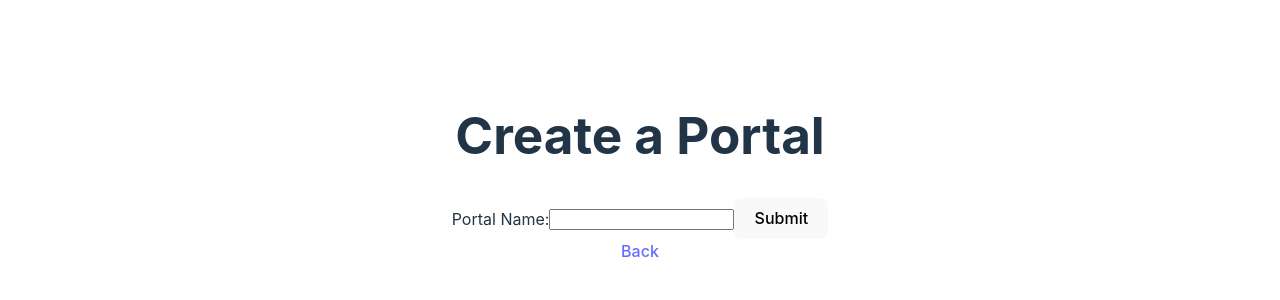
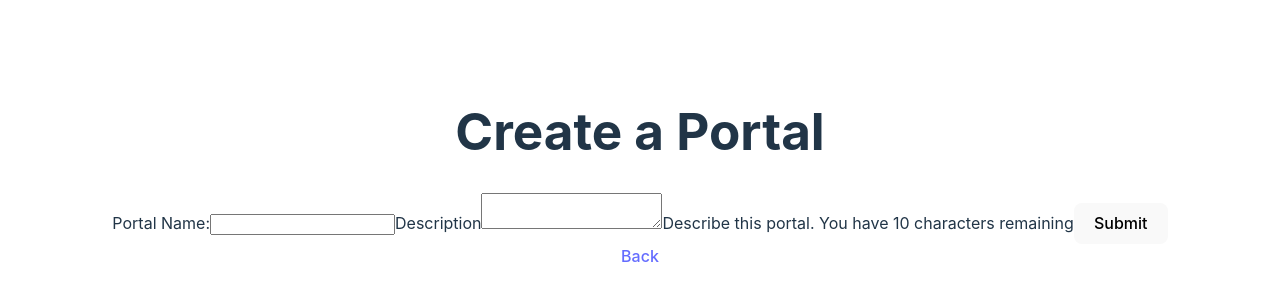
Before and after one commit to escott2/portals, a React (Vite) app: page /create-portal in a window 1280 px wide. Shown: the part 232-532 px from the top of the page. Built offline with nearby package versions, Linux system fonts and the light colour scheme.

Commit message:
portals: add form inputs and logic

```diff
--- a/src/pages/CreatePortal.tsx
+++ b/src/pages/CreatePortal.tsx
@@ -1,14 +1,53 @@
 import { Link } from "react-router-dom";
+import { useState} from "react";
 
 function CreatePortal() {
+
+  const [portals, setPortals] = useState<string[]>([]);
+  const [portalName, setPortalName] = useState("");
+  const [portalDescription, setPortalDescription] = useState("");
+  const [descriptionInfo, setDescriptionInfo] = useState("Describe this portal. You have 10 characters remaining");
+
+  const addPortal = () => {
+    setPortals(initialPortals => [...initialPortals, portalName]);
+  }
+
+  const handleSubmit = (event: React.FormEvent<HTMLFormElement>) => {
+    event.preventDefault();
+    setPortalName("");
+    addPortal();
+  }
+
+  const handleChangeDescription = (e: React.ChangeEvent<HTMLTextAreaElement>) => {
+    setPortalDescription(e.target.value);
+    console.log(portalDescription.length);
+    const remainingCharacters = 10 - portalDescription.length;
+    setDescriptionInfo(`You have ${remainingCharacters} remaining`);
+  }
+
   return (
     <>
-      <form>
+      <form onSubmit={handleSubmit}>
         <h1>Create a Portal</h1>
         <label htmlFor="portal-name">Portal Name:</label>
-        <input type="text" id="portal-name"></input>
+        <input
+          type="text"
+          id="portal-name"
+          value={portalName}
+          onChange={e => setPortalName(e.target.value)}>
+        </input>
+        <label htmlFor="portal-description">Description</label>
+        <textarea
+          id="portal-description"
+          value={portalDescription}
+          onChange={handleChangeDescription}
+          maxLength={10}
+        >
+        </textarea>
+        {descriptionInfo}
         <button>Submit</button>
       </form>
+      {portalName}
       <Link to="/">Back</Link>
     </>
   )
```
